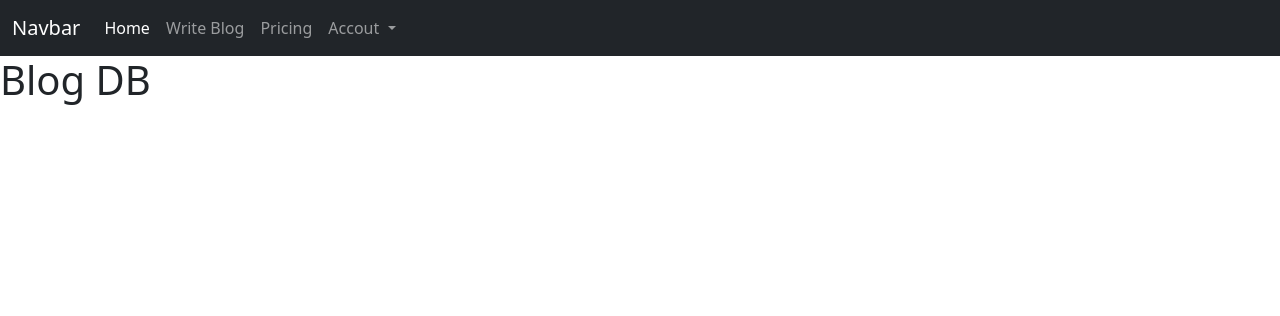
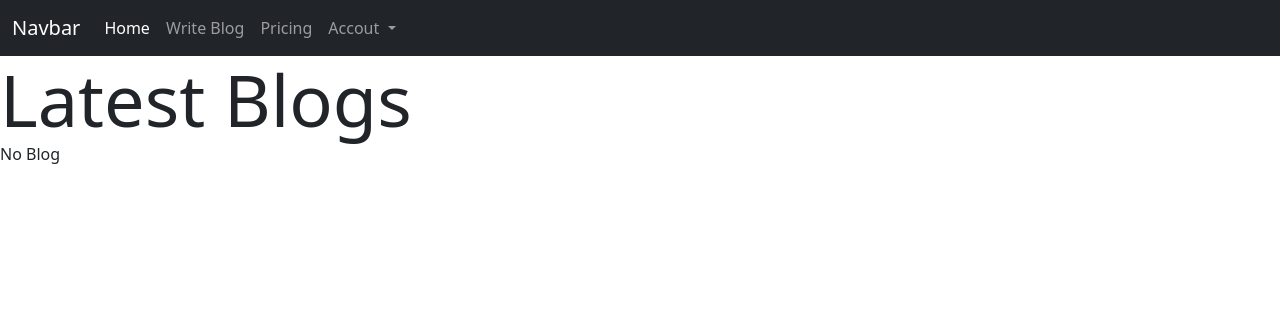
Before and after one commit to BoonyanitMatEdu/blogdb, a Flask app: page / in a window 1280 px wide. Shown: the top 316 px of the page. Run offline with Flask 3, Linux system fonts and the light colour scheme; data that the repository does not hold is empty; some libraries are stand-ins or nearby versions.

Commit message:
Listing all blogs

```diff
--- a/app.py
+++ b/app.py
@@ -16,7 +16,15 @@ mysql = MySQL(app)
 
 @app.route('/')
 def index():
-    return render_template('index.html')
+    cur = mysql.connection.cursor()
+    resultValue =  cur.execute("SELECT * FROM blog")
+    print(resultValue)
+    if resultValue > 0:
+        blogs = cur.fetchall()
+        cur.close()
+        return render_template('index.html', blogs=blogs)
+    cur.close()
+    return render_template('index.html', blogs=None)
 
 @app.route('/about/')
 def about():
--- a/templates/index.html
+++ b/templates/index.html
@@ -1,4 +1,18 @@
 {% extends 'base.html' %}
 {% block content %}
-<h1>Blog DB</h1>
+<div class="display-2">
+Latest Blogs
+</div>
+
+    {% if blogs %}
+        {% for blog in blogs %}
+            <div class="shadow p-3 mb-5 bg-light rounded" style="margin: 20px 40px 0px 40px;">
+                <a href="blogs/{{ blog['blog_id'] }}">{{ blog['title'] }}</a>
+                Written by {{ blog['username'] }}
+            </div>
+        {% endfor %}
+    {% else %}
+        <div class="displya-3">No Blog</div>
+    {% endif %}
+
 {% endblock %}
```
